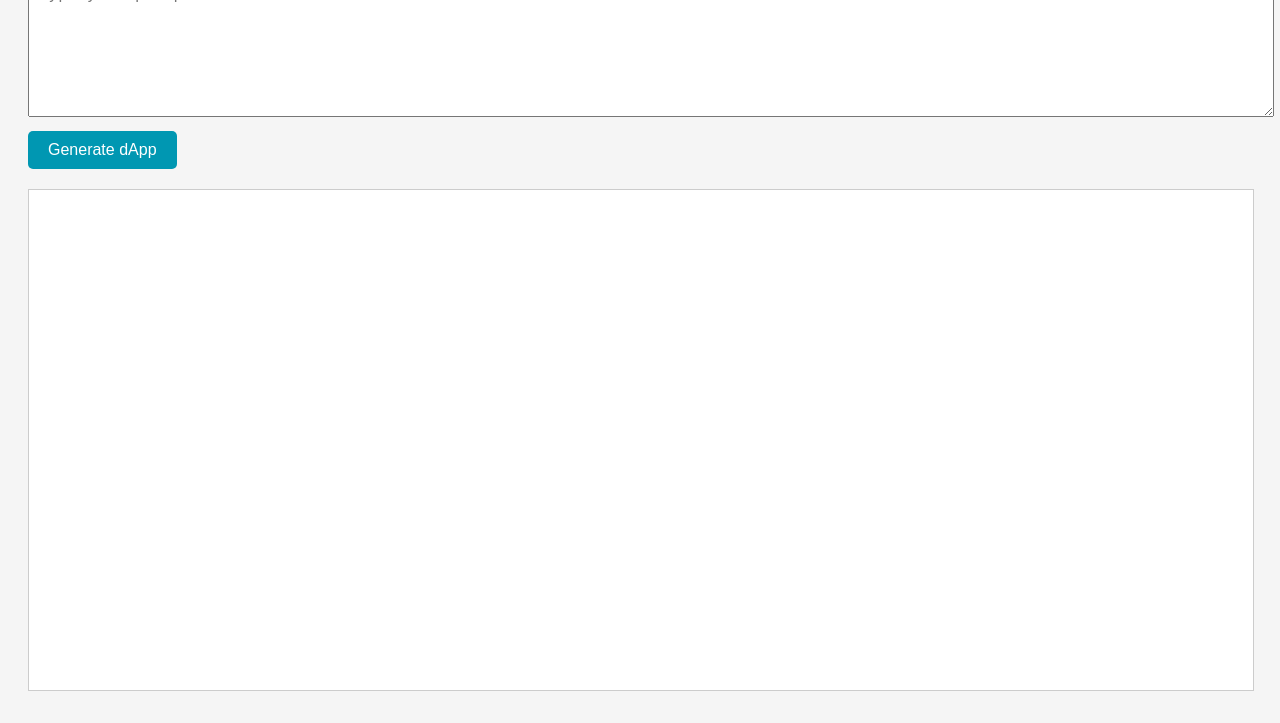
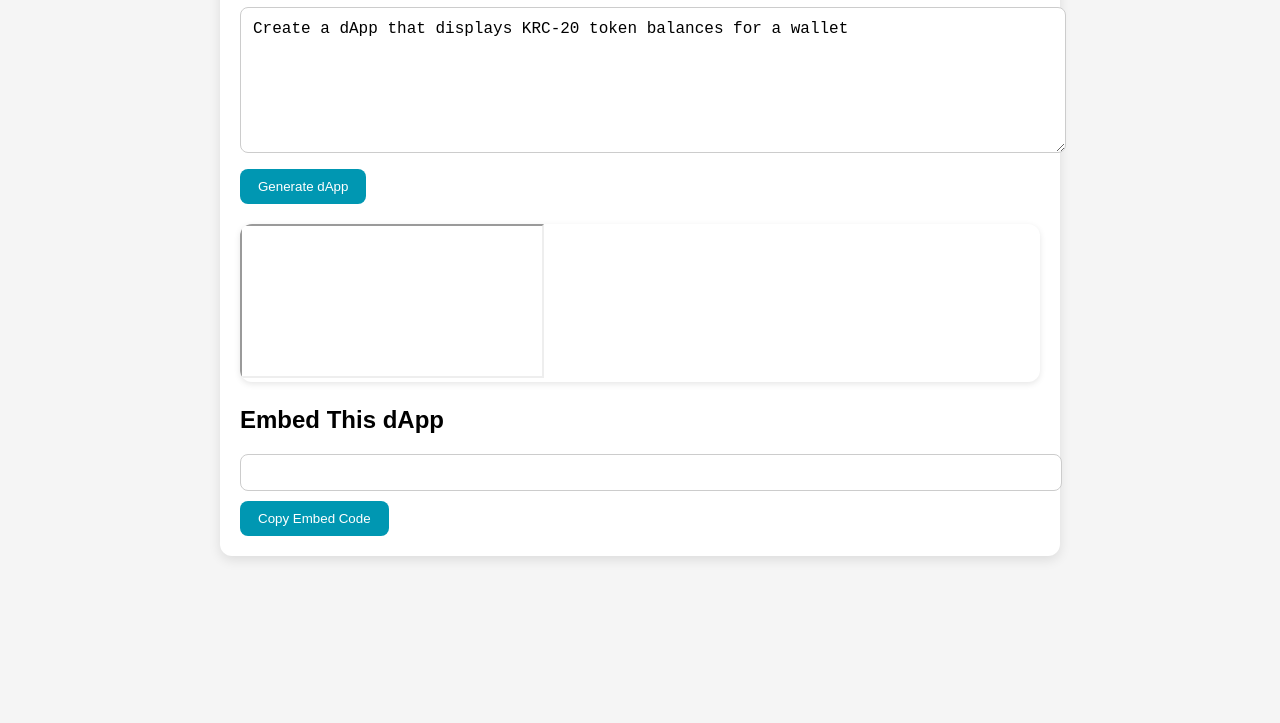
Before and after one commit to Kasparex/kasparex-global, a website: page index.html in a window 1280 px wide. Shown: the part 121-844 px from the top of the page. After the commit the page ends 800 px from the top, so only its background shows below. Drawn offline with Linux system fonts and the light colour scheme.

Commit message:
Add files via upload

````diff
--- a/index.html
+++ b/index.html
@@ -1,69 +1,26 @@
+
 <!DOCTYPE html>
 <html lang="en">
 <head>
   <meta charset="UTF-8" />
   <meta name="viewport" content="width=device-width, initial-scale=1.0"/>
   <title>Kasparex Prompt Generator</title>
-  <style>
-    body {
-      font-family: Arial, sans-serif;
-      padding: 20px;
-      background: #f5f5f5;
-    }
-    textarea {
-      width: 100%;
-      height: 120px;
-      padding: 10px;
-      font-size: 16px;
-    }
-    button {
-      background: #0097b2;
-      color: white;
-      border: none;
-      padding: 10px 20px;
-      margin-top: 10px;
-      font-size: 16px;
-      cursor: pointer;
-      border-radius: 5px;
-    }
-    iframe {
-      width: 100%;
-      height: 500px;
-      border: 1px solid #ccc;
-      margin-top: 20px;
-      background: white;
-    }
-  </style>
+  <link rel="stylesheet" href="kasparex-style.css">
+  <script defer src="kasparex-init.js"></script>
 </head>
 <body>
-  <h2>Kasparex Prompt Generator</h2>
-  <textarea id="prompt" placeholder="Type your prompt here..."></textarea>
-  <br />
-  <button onclick="generate()">Generate dApp</button>
-
-  <iframe id="result"></iframe>
-
-  <script>
-    async function generate() {
-      const userPrompt = document.getElementById("prompt").value;
-      const res = await fetch("https://kasparex-global.onrender.com/api/generate", {
-        method: "POST",
-        headers: {
-          "Content-Type": "application/json",
-          "X-Auth-Token": "kasparex-secure-token"
-        },
-        body: JSON.stringify({ userPrompt })
-      });
-
-      const data = await res.json();
-      if (data.code) {
-        const blob = new Blob([data.code], { type: "text/html" });
-        const url = URL.createObjectURL(blob);
-        document.getElementById("result").src = url;
-      } else {
-        document.getElementById("result").srcdoc = "<h3>Failed to load content.</h3>";
-      }
-    }
-  </script>
+  <div class="container">
+    <h1>Kasparex Prompt Generator</h1>
+    <textarea id="prompt" placeholder="Enter your dApp idea here...">Create a dApp that displays KRC-20 token balances for a wallet</textarea>
+    <button onclick="generateCode()">Generate dApp</button>
+    <div id="output-wrapper">
+      <iframe id="output-frame" sandbox="allow-scripts allow-same-origin"></iframe>
+    </div>
+    <div class="embed-panel">
+      <h2>Embed This dApp</h2>
+      <input type="text" id="embed-code" readonly />
+      <button onclick="copyEmbed()">Copy Embed Code</button>
+    </div>
+  </div>
 </body>
 </html>
--- a/kasparex-init.js
+++ b/kasparex-init.js
@@ -1,22 +1,28 @@
 
 async function generateCode() {
-    const prompt = document.getElementById('prompt').value;
-    const response = await fetch("https://kasparex-global.onrender.com/api/generate", {
-        method: "POST",
-        headers: {
-            "Content-Type": "application/json"
-        },
-        body: JSON.stringify({ userPrompt: prompt })
-    });
+  const prompt = document.getElementById("prompt").value;
+  const res = await fetch("https://kasparex-global.onrender.com/api/generate", {
+    method: "POST",
+    headers: { "Content-Type": "application/json" },
+    body: JSON.stringify({ userPrompt: prompt }),
+  });
 
-    const data = await response.json();
-    let code = data.code;
+  const data = await res.json();
+  const cleanCode = data.code.replace(/```html|```/g, "").trim();
 
-    // Strip ```html if present
-    code = code.replace(/^```html\n?|```$/g, '').trim();
+  const blob = new Blob([cleanCode], { type: "text/html" });
+  const url = URL.createObjectURL(blob);
 
-    const blob = new Blob([code], { type: 'text/html' });
-    const iframeUrl = URL.createObjectURL(blob);
-    const iframe = document.getElementById("output");
-    iframe.src = iframeUrl;
+  const iframe = document.getElementById("output-frame");
+  iframe.src = url;
+
+  const embedCode = `<iframe src="${url}" width="100%" height="400" sandbox="allow-scripts allow-same-origin" style="border:none;border-radius:12px;box-shadow:0 2px 6px rgba(0,0,0,0.15);"></iframe>`;
+  document.getElementById("embed-code").value = embedCode;
 }
+
+function copyEmbed() {
+  const copyText = document.getElementById("embed-code");
+  copyText.select();
+  copyText.setSelectionRange(0, 99999);
+  document.execCommand("copy");
+}
--- a/kasparex-style.css
+++ b/kasparex-style.css
@@ -1,56 +1,50 @@
 
 body {
   font-family: Arial, sans-serif;
+  padding: 20px;
   background: #f5f5f5;
-    padding: 30px;
-    margin: 0;
 }
-
 .container {
+  background: #fff;
+  border-radius: 12px;
+  padding: 20px;
+  box-shadow: 0 4px 12px rgba(0,0,0,0.1);
   max-width: 800px;
   margin: auto;
-    background: white;
-    padding: 20px;
-    border-radius: 12px;
-    box-shadow: 0 2px 10px rgba(0,0,0,0.1);
 }
-
 textarea {
   width: 100%;
   height: 120px;
-    padding: 10px;
+  padding: 12px;
   font-size: 16px;
-    margin-top: 10px;
+  border-radius: 8px;
+  margin-bottom: 12px;
   border: 1px solid #ccc;
-    border-radius: 8px;
-    resize: vertical;
 }
-
 button {
-    margin-top: 10px;
-    background-color: #0097b2;
+  background: #0097b2;
   color: white;
-    padding: 12px 20px;
-    font-size: 16px;
   border: none;
+  padding: 10px 18px;
   border-radius: 8px;
   cursor: pointer;
-    transition: background-color 0.3s ease;
 }
-
 button:hover {
-    background-color: #00788e;
+  background: #007a91;
 }
-
-#output-container {
+#output-wrapper {
   margin-top: 20px;
   border-radius: 12px;
   overflow: hidden;
-    box-shadow: 0 2px 8px rgba(0,0,0,0.1);
+  box-shadow: 0 2px 6px rgba(0,0,0,0.1);
 }
-
-iframe {
+.embed-panel {
+  margin-top: 24px;
+}
+#embed-code {
   width: 100%;
-    height: 400px;
-    border: none;
+  padding: 10px;
+  border-radius: 8px;
+  border: 1px solid #ccc;
+  margin-bottom: 10px;
 }
````
Lines whose indentation alone changed are shown as unchanged.
